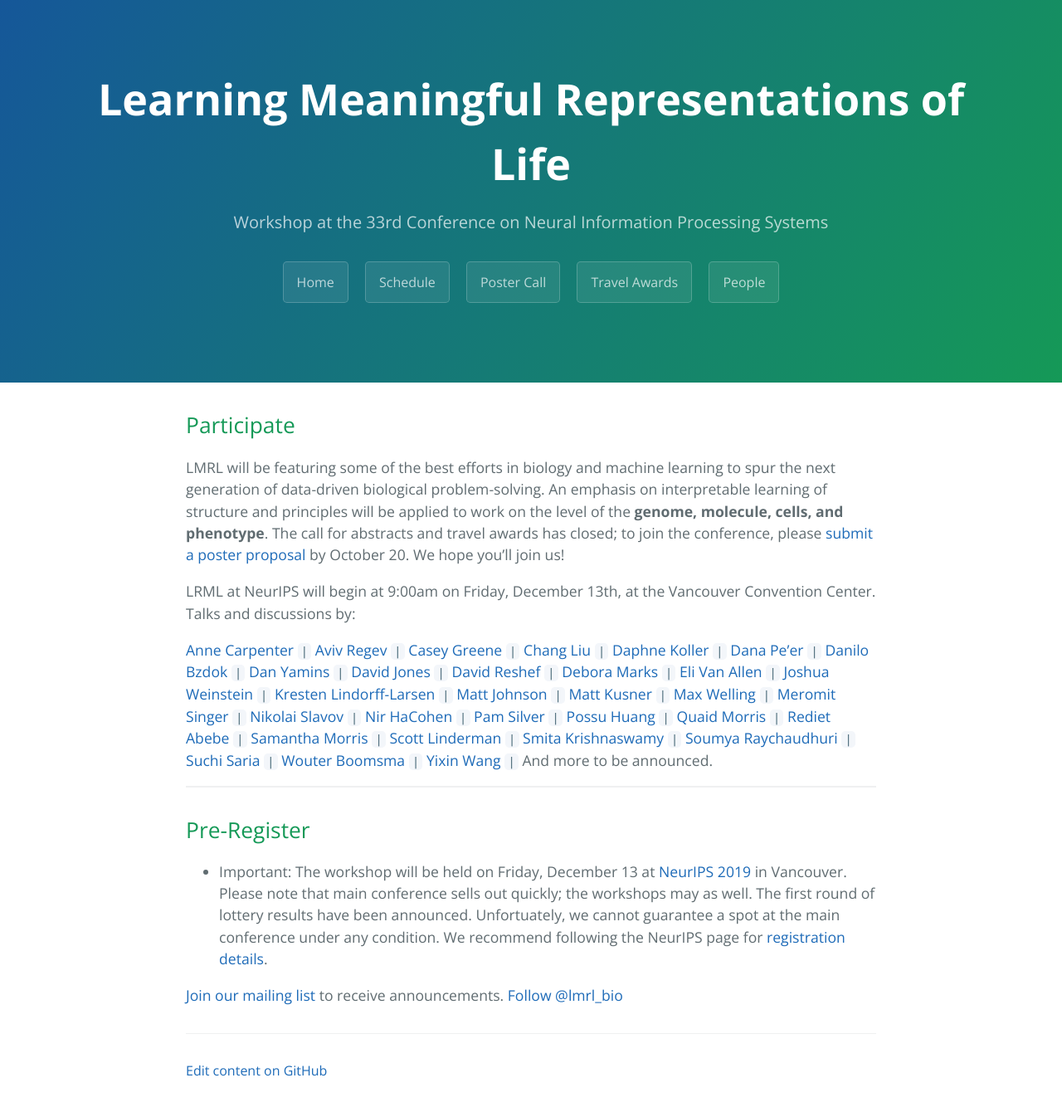
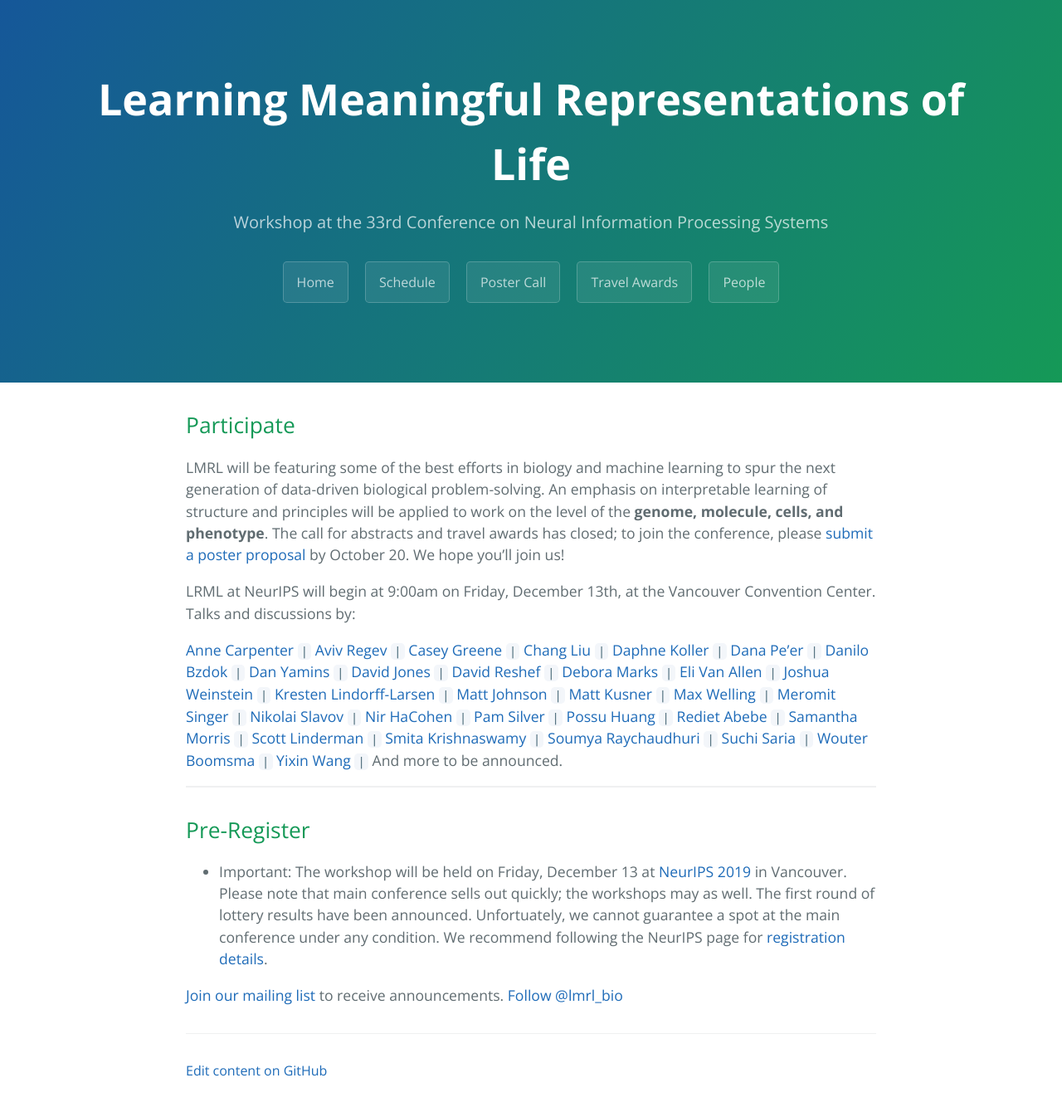
Before and after one commit to lmrl-bio/lmrl-bio.github.io, a Jekyll site: the page built from index.md, in a window 1280 px wide. Shown: the whole page at 83% size. Built offline with Jekyll 4.4.1, drawn with Linux system fonts in a browser that asks for light colours; comment, search, counter and statistics services are not loaded; our own code applies the rules of GitHub Pages for plain Markdown files.

Commit message:
Update index.md

```diff
--- a/index.md
+++ b/index.md
@@ -30,7 +30,6 @@ LRML at NeurIPS will begin at 9:00am on Friday, December 13th, at the Vancouver
 [Nir HaCohen](https://www.massgeneral.org/cancerresearch/research/researchlab.aspx?id=1644) `|`
 [Pam Silver](https://silver.med.harvard.edu/) `|`
 [Possu Huang](http://www.proteindesign.org/) `|`
-[Quaid Morris](http://www.morrislab.ca/) `|`
 [Rediet Abebe](https://www.cs.cornell.edu/~red/) `|`
 [Samantha Morris](http://morrislab.wustl.edu/) `|`
 [Scott Linderman](https://vanallenlab.dana-farber.org/) `|`
```
